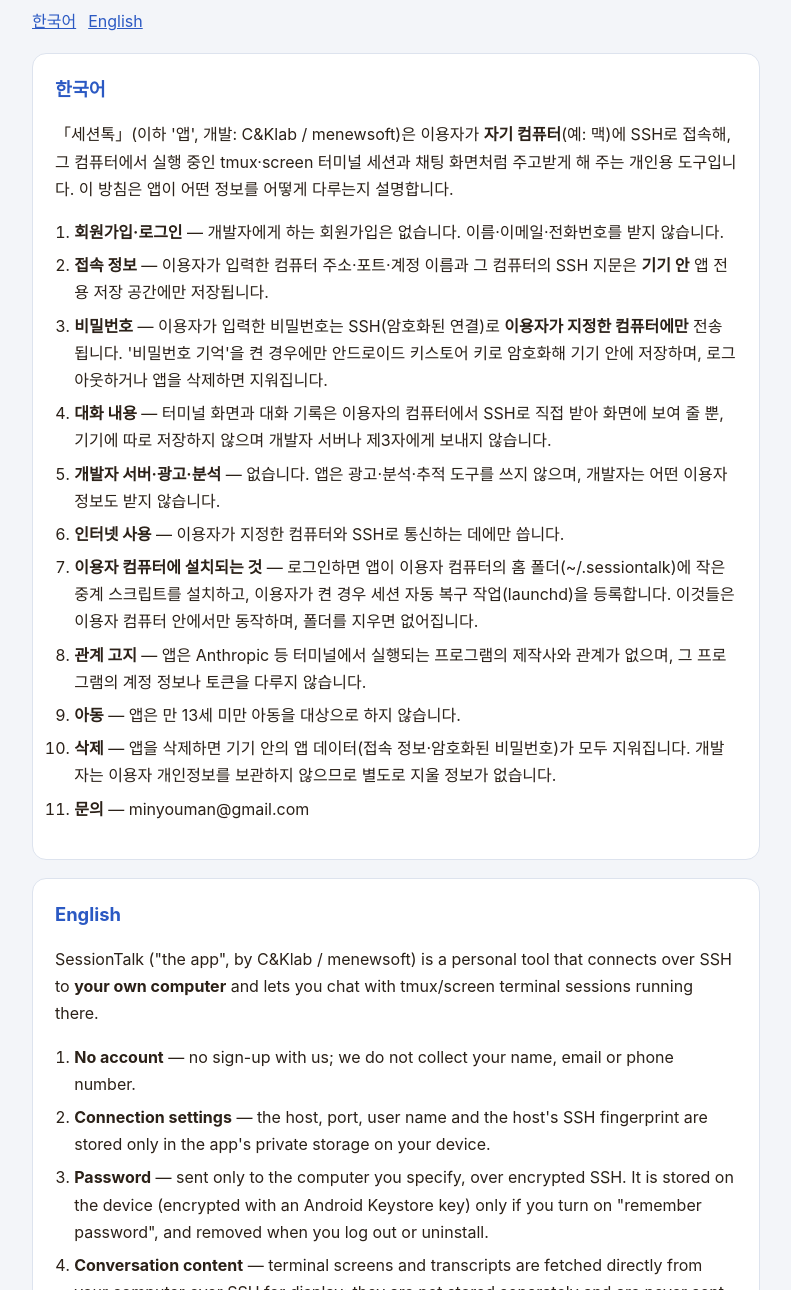
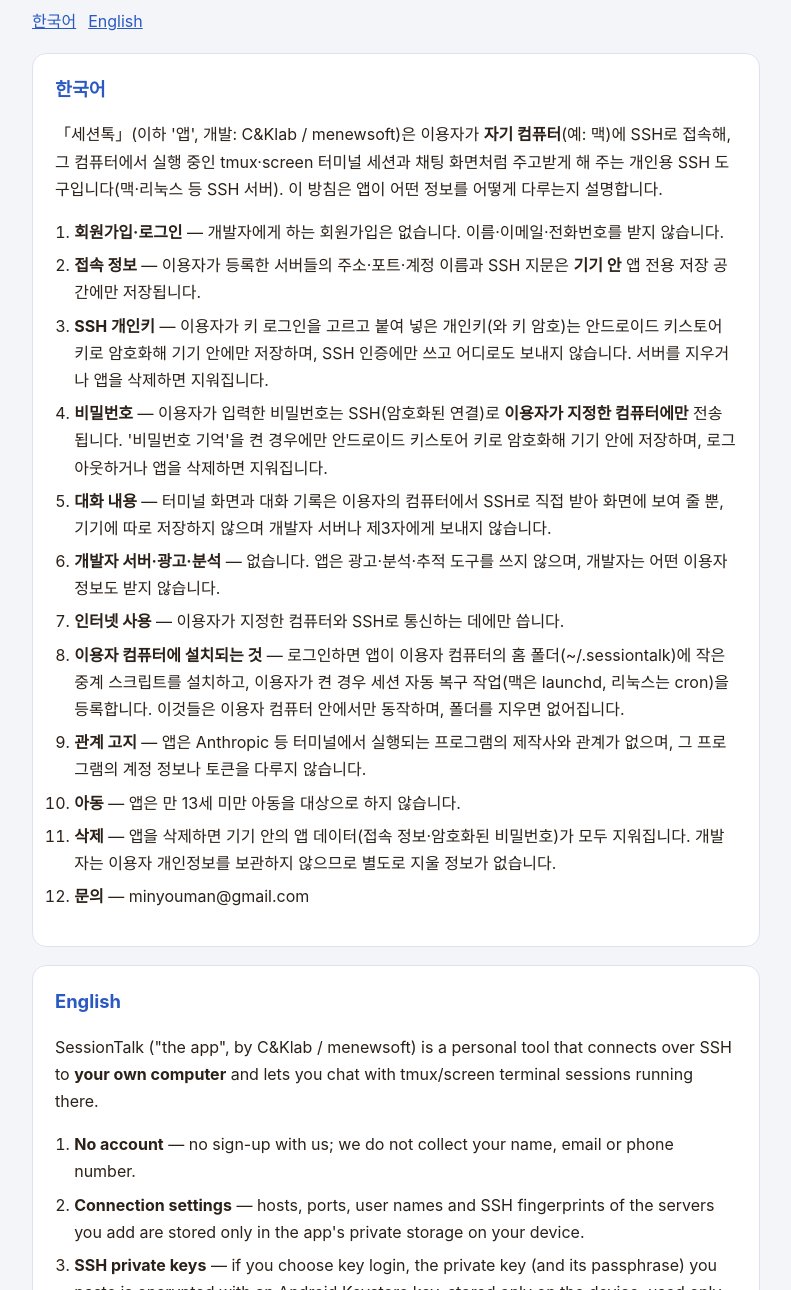
Before and after one commit to minyouman-png/yujalegend-privacy, a plain HTML site: page sessiontalk/index.html in a window 1280 px wide. Shown: the part 120-1410 px from the top of the page, without its empty margins (244-1035 px from the left). Drawn offline with Linux system fonts and the light colour scheme.

Commit message:
세션톡 방침 0.2.0: SSH 개인키·리눅스 cron

```diff
--- a/sessiontalk/index.html
+++ b/sessiontalk/index.html
@@ -25,21 +25,22 @@
 <main>
 <header>
   <img src="icon.png" alt="세션톡 아이콘">
-  <div><h1>세션톡 개인정보처리방침</h1><div class="sub">세션톡 (SessionTalk) — Privacy Policy · 시행일 / Effective: 2026-11-26</div></div>
+  <div><h1>세션톡 개인정보처리방침</h1><div class="sub">세션톡 (SessionTalk) — Privacy Policy · 시행일 / Effective: 2026-11-26 (0.2.0 개정)</div></div>
 </header>
 <nav><a href="#ko">한국어</a><a href="#en">English</a></nav>
 
 <section id="ko">
 <h2>한국어</h2>
-<p>「세션톡」(이하 '앱', 개발: C&amp;Klab / menewsoft)은 이용자가 <b>자기 컴퓨터</b>(예: 맥)에 SSH로 접속해, 그 컴퓨터에서 실행 중인 tmux·screen 터미널 세션과 채팅 화면처럼 주고받게 해 주는 개인용 도구입니다. 이 방침은 앱이 어떤 정보를 어떻게 다루는지 설명합니다.</p>
+<p>「세션톡」(이하 '앱', 개발: C&amp;Klab / menewsoft)은 이용자가 <b>자기 컴퓨터</b>(예: 맥)에 SSH로 접속해, 그 컴퓨터에서 실행 중인 tmux·screen 터미널 세션과 채팅 화면처럼 주고받게 해 주는 개인용 SSH 도구입니다(맥·리눅스 등 SSH 서버). 이 방침은 앱이 어떤 정보를 어떻게 다루는지 설명합니다.</p>
 <ol>
   <li><b>회원가입·로그인</b> — 개발자에게 하는 회원가입은 없습니다. 이름·이메일·전화번호를 받지 않습니다.</li>
-  <li><b>접속 정보</b> — 이용자가 입력한 컴퓨터 주소·포트·계정 이름과 그 컴퓨터의 SSH 지문은 <b>기기 안</b> 앱 전용 저장 공간에만 저장됩니다.</li>
+  <li><b>접속 정보</b> — 이용자가 등록한 서버들의 주소·포트·계정 이름과 SSH 지문은 <b>기기 안</b> 앱 전용 저장 공간에만 저장됩니다.</li>
+  <li><b>SSH 개인키</b> — 이용자가 키 로그인을 고르고 붙여 넣은 개인키(와 키 암호)는 안드로이드 키스토어 키로 암호화해 기기 안에만 저장하며, SSH 인증에만 쓰고 어디로도 보내지 않습니다. 서버를 지우거나 앱을 삭제하면 지워집니다.</li>
   <li><b>비밀번호</b> — 이용자가 입력한 비밀번호는 SSH(암호화된 연결)로 <b>이용자가 지정한 컴퓨터에만</b> 전송됩니다. '비밀번호 기억'을 켠 경우에만 안드로이드 키스토어 키로 암호화해 기기 안에 저장하며, 로그아웃하거나 앱을 삭제하면 지워집니다.</li>
   <li><b>대화 내용</b> — 터미널 화면과 대화 기록은 이용자의 컴퓨터에서 SSH로 직접 받아 화면에 보여 줄 뿐, 기기에 따로 저장하지 않으며 개발자 서버나 제3자에게 보내지 않습니다.</li>
   <li><b>개발자 서버·광고·분석</b> — 없습니다. 앱은 광고·분석·추적 도구를 쓰지 않으며, 개발자는 어떤 이용자 정보도 받지 않습니다.</li>
   <li><b>인터넷 사용</b> — 이용자가 지정한 컴퓨터와 SSH로 통신하는 데에만 씁니다.</li>
-  <li><b>이용자 컴퓨터에 설치되는 것</b> — 로그인하면 앱이 이용자 컴퓨터의 홈 폴더(~/.sessiontalk)에 작은 중계 스크립트를 설치하고, 이용자가 켠 경우 세션 자동 복구 작업(launchd)을 등록합니다. 이것들은 이용자 컴퓨터 안에서만 동작하며, 폴더를 지우면 없어집니다.</li>
+  <li><b>이용자 컴퓨터에 설치되는 것</b> — 로그인하면 앱이 이용자 컴퓨터의 홈 폴더(~/.sessiontalk)에 작은 중계 스크립트를 설치하고, 이용자가 켠 경우 세션 자동 복구 작업(맥은 launchd, 리눅스는 cron)을 등록합니다. 이것들은 이용자 컴퓨터 안에서만 동작하며, 폴더를 지우면 없어집니다.</li>
   <li><b>관계 고지</b> — 앱은 Anthropic 등 터미널에서 실행되는 프로그램의 제작사와 관계가 없으며, 그 프로그램의 계정 정보나 토큰을 다루지 않습니다.</li>
   <li><b>아동</b> — 앱은 만 13세 미만 아동을 대상으로 하지 않습니다.</li>
   <li><b>삭제</b> — 앱을 삭제하면 기기 안의 앱 데이터(접속 정보·암호화된 비밀번호)가 모두 지워집니다. 개발자는 이용자 개인정보를 보관하지 않으므로 별도로 지울 정보가 없습니다.</li>
@@ -52,11 +53,12 @@
 <p>SessionTalk ("the app", by C&amp;Klab / menewsoft) is a personal tool that connects over SSH to <b>your own computer</b> and lets you chat with tmux/screen terminal sessions running there.</p>
 <ol>
   <li><b>No account</b> — no sign-up with us; we do not collect your name, email or phone number.</li>
-  <li><b>Connection settings</b> — the host, port, user name and the host's SSH fingerprint are stored only in the app's private storage on your device.</li>
+  <li><b>Connection settings</b> — hosts, ports, user names and SSH fingerprints of the servers you add are stored only in the app's private storage on your device.</li>
+  <li><b>SSH private keys</b> — if you choose key login, the private key (and its passphrase) you paste is encrypted with an Android Keystore key, stored only on the device, used only for SSH authentication and never sent anywhere.</li>
   <li><b>Password</b> — sent only to the computer you specify, over encrypted SSH. It is stored on the device (encrypted with an Android Keystore key) only if you turn on "remember password", and removed when you log out or uninstall.</li>
   <li><b>Conversation content</b> — terminal screens and transcripts are fetched directly from your computer over SSH for display; they are not stored separately and are never sent to us or any third party.</li>
   <li><b>No servers, ads or analytics</b> — the app has no developer server, ads, analytics or tracking. We receive no user data.</li>
-  <li><b>What is installed on your computer</b> — after login the app installs a small relay script in ~/.sessiontalk and, if you enable it, a launchd job for automatic session recovery. Both run only on your computer.</li>
+  <li><b>What is installed on your computer</b> — after login the app installs a small relay script in ~/.sessiontalk and, if you enable it, a launchd (macOS) or cron (Linux) job for automatic session recovery. Both run only on your computer.</li>
   <li><b>No affiliation</b> — the app is not affiliated with Anthropic or makers of programs you run in the terminal, and does not handle their account credentials or tokens.</li>
   <li><b>Children</b> — the app is not directed to children under 13.</li>
   <li><b>Deletion</b> — uninstalling removes all app data on the device. We keep no personal data about you.</li>
```
